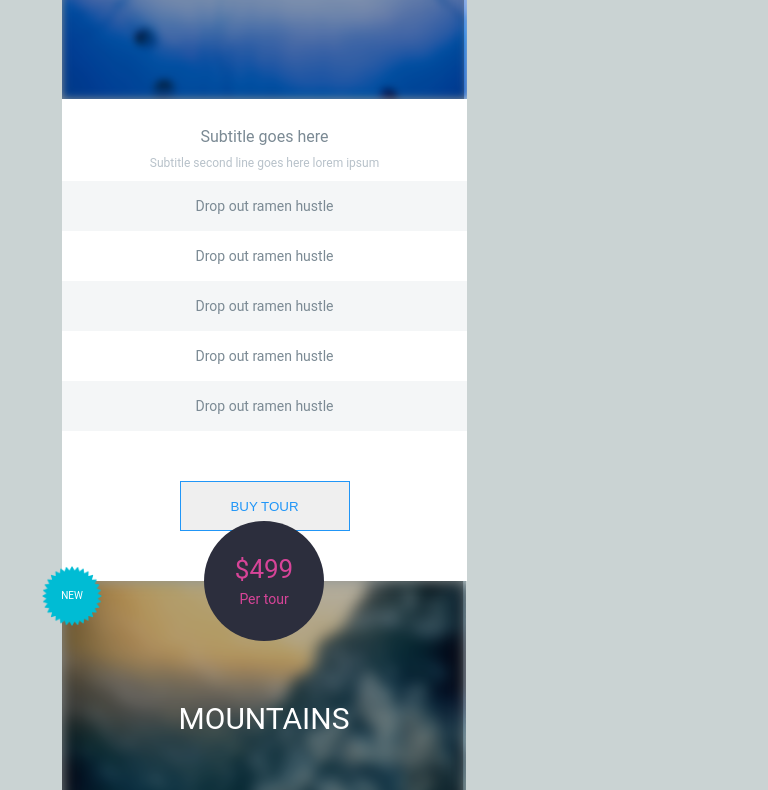
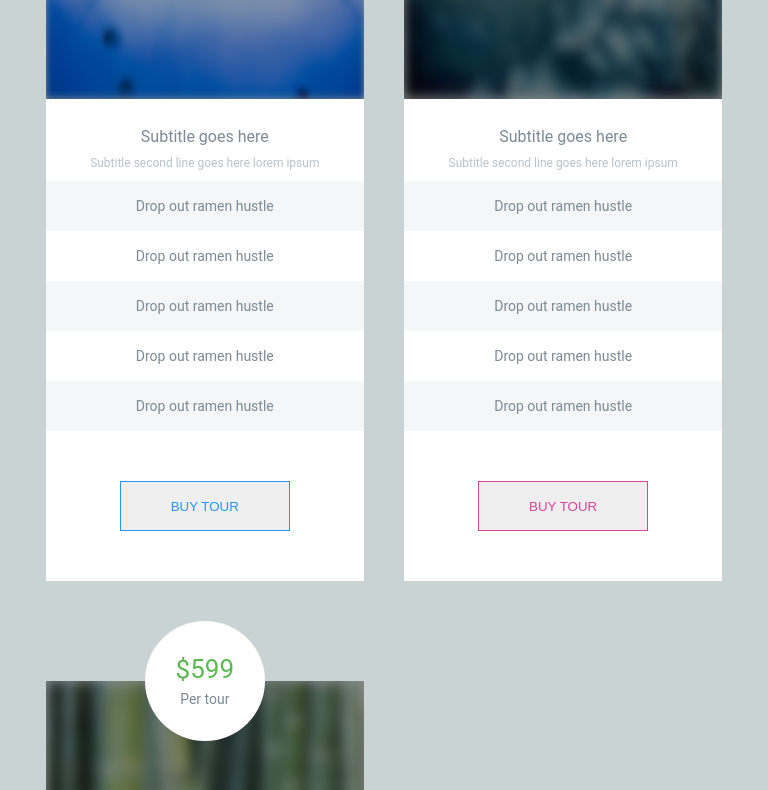
Before and after one commit to tvhoangit/PriceTable, a plain HTML site: page index.html in a window 768 px wide. Shown: the part 271-1061 px from the top of the page. Drawn offline with Linux system fonts and the light colour scheme.

Commit message:
Hoang update

```diff
--- a/assets/css/grid.css
+++ b/assets/css/grid.css
@@ -404,6 +404,39 @@
     .wide {
         width: 644px;
     }
+    .row {
+        margin-left: -20px;
+        margin-right: -20px;
+    }
+
+    .col {
+        padding-left: 20px;
+        padding-right: 20px;
+    }
+
+    .main {
+        width: 90%;
+    }
+}
+
+/* Mobile - tablet */
+@media (max-width: 1023px) {
+    .ocean {
+        margin-bottom: 100px;
+    }
+    .grid.wide {
+        margin-bottom: 0px;
+    }
+}
+
+/* Mobile */
+@media (max-width: 739px) {
+    .tour {
+        margin: 0px;
+    }
+    body {
+        margin: 0px;
+    }
 }
 
 /* > PC low resolution */
--- a/assets/css/style.css
+++ b/assets/css/style.css
@@ -17,19 +17,21 @@ body {
     position: relative;
 }
 
-.ocean__img {
+.ocean__img-over {
     position: relative;
     width: 100%;
+}
+
+.ocean__img {
+    width: 100%;
     height: 270px;
-    background-repeat: no-repeat;
-    background-attachment: fixed;
     background-size: cover;
 }
 
 .overflow {
     position: absolute;
     top: 0;
-    width: 90.3%;
+    width: 100%;
     height: 270px;
     background-color: rgb(0, 0, 0, 0.3);
 }
--- a/index.html
+++ b/index.html
@@ -12,9 +12,11 @@
 
     <div class="main grid wide">
         <div class="tour row">
-            <div class="ocean col l-4">
+            <div class="ocean col l-4 m-6 c-12">
+                <div class="ocean__img-over">
                     <img class="ocean__img" src="./assets/img/ocean.png" alt="">
                     <div class="overflow"></div>
+                </div>
                 <p class="ocean__index-of">OCEAN</p>
                 <div class="ocean__text">
                     <div class="ocean__index">
@@ -37,9 +39,11 @@
                 </div>
             </div>
 
-            <div class="ocean col l-4">
+            <div class="ocean col l-4 m-6 c-12">
+                <div class="ocean__img-over">
                     <img class="ocean__img mountain__img" src="./assets/img/mountain.png" alt="">
                     <div class="overflow"></div>
+                </div>
                 <p class="ocean__index-of">MOUNTAINS</p>
                 <div class="newmark">NEW</div>
                 <div class="ocean__text">
@@ -63,9 +67,11 @@
                 </div>
             </div>
 
-            <div class="ocean col l-4">
+            <div class="ocean col l-4 m-6 c-12">
+                <div class="ocean__img-over">
                     <img class="ocean__img" src="./assets/img/forest.png" alt="">
                     <div class="overflow"></div>
+                </div>
                 <p class="ocean__index-of">FOREST</p>
                 <div class="ocean__text">
                     <div class="ocean__index">
```
Lines whose indentation alone changed are shown as unchanged.
